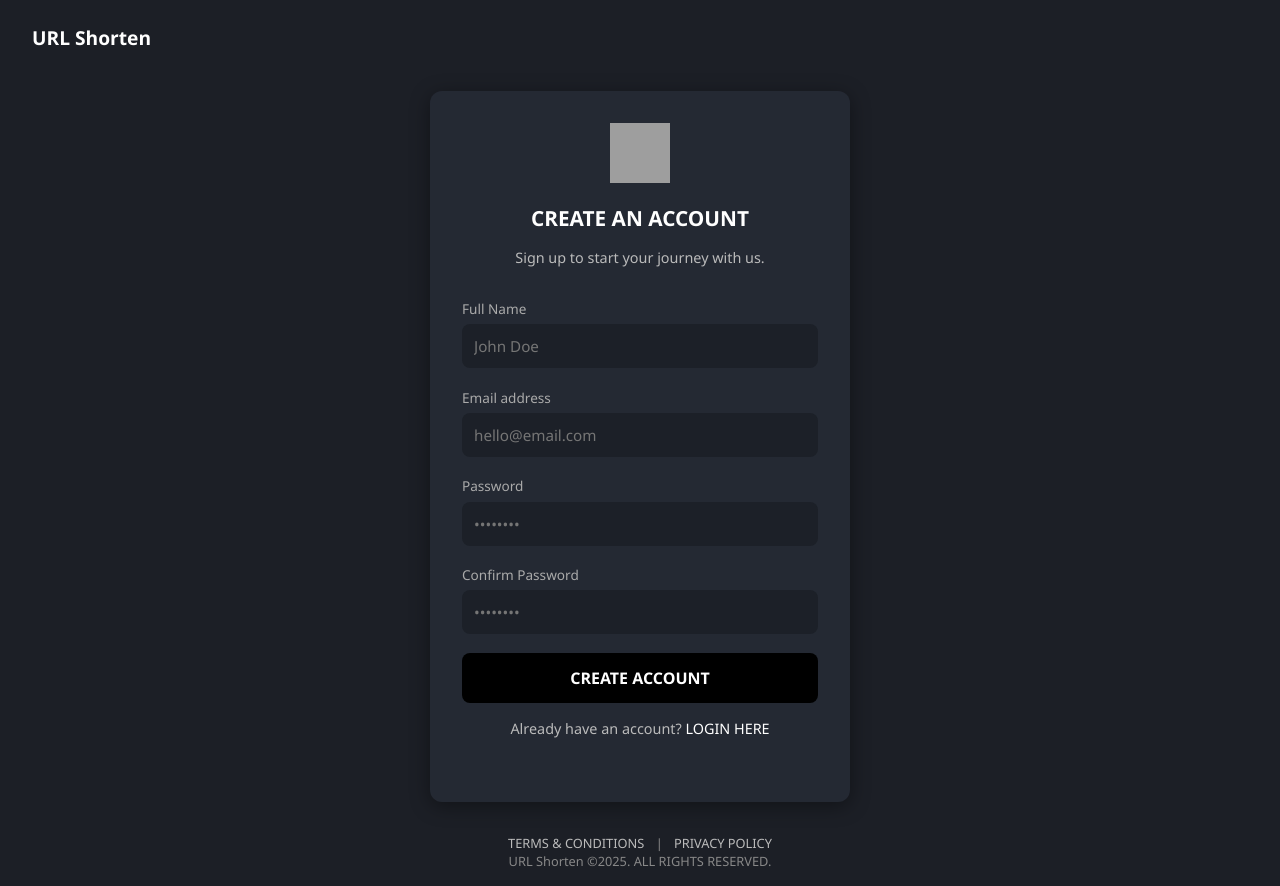
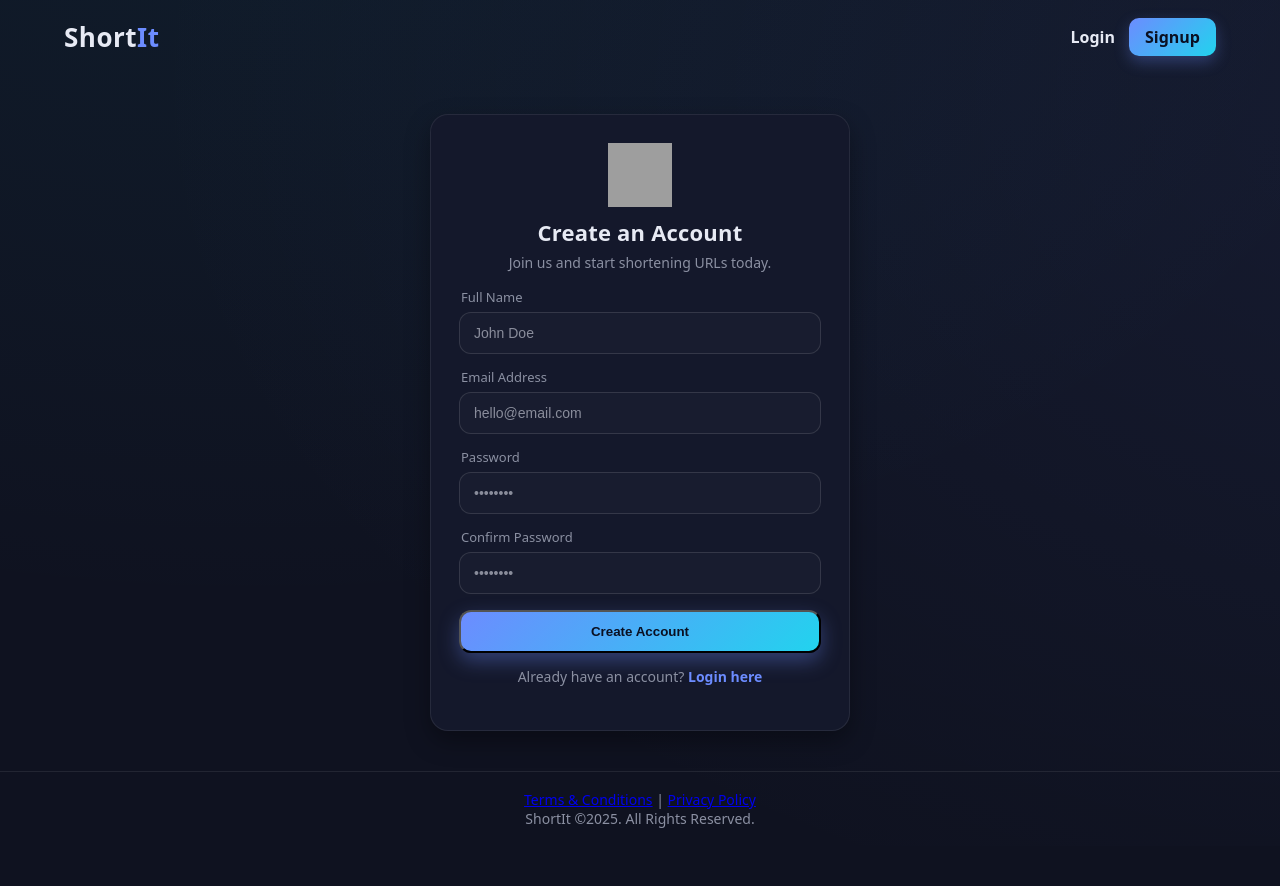
Before and after one commit to rahulholkar16/Url-Shorter, a website: page client/SignPage/index.html in a window 1280 px wide. After the commit the page ends 846 px from the top, so only its background shows below. Drawn offline with Linux system fonts and the light colour scheme; grey boxes are pictures that could not be loaded.

Commit message:
fix UI bugs

```diff
--- a/client/LoginPage/style.css
+++ /dev/null
@@ -1,135 +0,0 @@
-* {
-    margin: 0;
-    padding: 0;
-    box-sizing: border-box;
-    font-family: "Segoe UI", sans-serif;
-}
-
-body {
-    background-color: #1c1f26;
-    color: #fff;
-    display: flex;
-    flex-direction: column;
-    justify-content: space-between;
-    min-height: 100vh;
-}
-
-header {
-    padding: 1.5rem 2rem;
-    font-weight: bold;
-    font-size: 1.2rem;
-}
-
-.container {
-    display: flex;
-    justify-content: center;
-    align-items: center;
-    flex: 1;
-    padding: 1rem;
-}
-
-.card {
-    background: #242933;
-    padding: 2rem;
-    border-radius: 12px;
-    width: 100%;
-    max-width: 400px;
-    box-shadow: 0 4px 20px rgba(0, 0, 0, 0.4);
-    text-align: center;
-}
-
-.logo {
-    width: 60px;
-    height: 60px;
-    margin: 0 auto 1rem;
-}
-
-.card h2 {
-    margin-bottom: 1rem;
-    font-size: 1.3rem;
-}
-
-.card p {
-    margin-bottom: 2rem;
-    font-size: 0.9rem;
-    color: #bbb;
-}
-
-.input-group {
-    text-align: left;
-    margin-bottom: 1.2rem;
-}
-
-.input-group label {
-    display: block;
-    font-size: 0.85rem;
-    margin-bottom: 0.4rem;
-    color: #aaa;
-}
-
-.input-group input {
-    width: 100%;
-    padding: 0.75rem;
-    border-radius: 8px;
-    border: none;
-    outline: none;
-    background: #1c2028;
-    color: #fff;
-    font-size: 0.95rem;
-}
-
-.actions {
-    margin-top: 1.2rem;
-}
-
-.btn {
-    width: 100%;
-    padding: 0.85rem;
-    border: none;
-    border-radius: 8px;
-    background: #000;
-    color: #fff;
-    font-size: 1rem;
-    font-weight: bold;
-    cursor: pointer;
-    transition: background 0.3s;
-}
-
-.btn:hover {
-    background: #111;
-}
-
-.links {
-    margin-top: 1rem;
-    font-size: 0.85rem;
-    color: #888;
-}
-
-.links a {
-    color: #fff;
-    text-decoration: none;
-    font-weight: 500;
-}
-
-footer {
-    text-align: center;
-    padding: 1rem;
-    font-size: 0.8rem;
-    color: #888;
-}
-
-footer a {
-    color: #bbb;
-    text-decoration: none;
-    margin: 0 0.5rem;
-}
-
-footer a:hover {
-    text-decoration: underline;
-}
-
-@media (max-width: 480px) {
-    .card {
-        padding: 1.5rem;
-    }
-}
--- a/client/SignPage/index.html
+++ b/client/SignPage/index.html
@@ -4,18 +4,27 @@
 <head>
     <meta charset="UTF-8">
     <meta name="viewport" content="width=device-width, initial-scale=1.0">
-    <title>Signup / Register</title>
-    <link rel="stylesheet" href="style.css">
+    <title>Signup | ShortIt</title>
+    <link rel="stylesheet" href="../style.css">
 </head>
 
 <body>
-    <header>URL Shorten</header>
+    <!-- Navbar -->
+    <header class="navbar">
+        <div class="logo">Short<span>It</span></div>
+        <nav>
+            <a href="/login">Login</a>
+            <a href="/signup" class="btn">Signup</a>
+        </nav>
+    </header>
 
-    <div class="container">
-        <div class="card">
-            <img src="https://cdn-icons-png.flaticon.com/512/3135/3135715.png" alt="logo" class="logo">
-            <h2>CREATE AN ACCOUNT</h2>
-            <p>Sign up to start your journey with us.</p>
+    <!-- Main Content -->
+    <main class="container">
+        <div class="card auth-card">
+            <img src="https://cdn-icons-png.flaticon.com/512/3135/3135715.png" alt="logo" class="form-logo">
+
+            <h2>Create an Account</h2>
+            <p class="muted">Join us and start shortening URLs today.</p>
 
             <form>
                 <div class="input-group">
@@ -24,7 +33,7 @@
                 </div>
 
                 <div class="input-group">
-                    <label for="email">Email address</label>
+                    <label for="email">Email Address</label>
                     <input type="email" id="email" placeholder="hello@email.com" required>
                 </div>
 
@@ -39,20 +48,21 @@
                 </div>
 
                 <div class="actions">
-                    <button type="submit" class="btn">CREATE ACCOUNT</button>
+                    <button type="submit" class="btn primary">Create Account</button>
                 </div>
             </form>
 
             <div class="links">
-                <p>Already have an account? <a href="#">LOGIN HERE</a></p>
+                <p>Already have an account? <a href="/login">Login here</a></p>
             </div>
         </div>
-    </div>
+    </main>
 
+    <!-- Footer -->
     <footer>
-        <a href="#">TERMS & CONDITIONS</a> |
-        <a href="#">PRIVACY POLICY</a>
-        <p>URL Shorten ©2025. ALL RIGHTS RESERVED.</p>
+        <a href="#">Terms & Conditions</a> |
+        <a href="#">Privacy Policy</a>
+        <p>ShortIt ©2025. All Rights Reserved.</p>
     </footer>
 </body>
 
--- a/client/SignPage/style.css
+++ /dev/null
@@ -1,135 +0,0 @@
-* {
-    margin: 0;
-    padding: 0;
-    box-sizing: border-box;
-    font-family: "Segoe UI", sans-serif;
-}
-
-body {
-    background-color: #1c1f26;
-    color: #fff;
-    display: flex;
-    flex-direction: column;
-    justify-content: space-between;
-    min-height: 100vh;
-}
-
-header {
-    padding: 1.5rem 2rem;
-    font-weight: bold;
-    font-size: 1.2rem;
-}
-
-.container {
-    display: flex;
-    justify-content: center;
-    align-items: center;
-    flex: 1;
-    padding: 1rem;
-}
-
-.card {
-    background: #242933;
-    padding: 2rem;
-    border-radius: 12px;
-    width: 100%;
-    max-width: 420px;
-    box-shadow: 0 4px 20px rgba(0, 0, 0, 0.4);
-    text-align: center;
-}
-
-.logo {
-    width: 60px;
-    height: 60px;
-    margin: 0 auto 1rem;
-}
-
-.card h2 {
-    margin-bottom: 1rem;
-    font-size: 1.3rem;
-}
-
-.card p {
-    margin-bottom: 2rem;
-    font-size: 0.9rem;
-    color: #bbb;
-}
-
-.input-group {
-    text-align: left;
-    margin-bottom: 1.2rem;
-}
-
-.input-group label {
-    display: block;
-    font-size: 0.85rem;
-    margin-bottom: 0.4rem;
-    color: #aaa;
-}
-
-.input-group input {
-    width: 100%;
-    padding: 0.75rem;
-    border-radius: 8px;
-    border: none;
-    outline: none;
-    background: #1c2028;
-    color: #fff;
-    font-size: 0.95rem;
-}
-
-.actions {
-    margin-top: 1.2rem;
-}
-
-.btn {
-    width: 100%;
-    padding: 0.85rem;
-    border: none;
-    border-radius: 8px;
-    background: #000;
-    color: #fff;
-    font-size: 1rem;
-    font-weight: bold;
-    cursor: pointer;
-    transition: background 0.3s;
-}
-
-.btn:hover {
-    background: #111;
-}
-
-.links {
-    margin-top: 1rem;
-    font-size: 0.85rem;
-    color: #888;
-}
-
-.links a {
-    color: #fff;
-    text-decoration: none;
-    font-weight: 500;
-}
-
-footer {
-    text-align: center;
-    padding: 1rem;
-    font-size: 0.8rem;
-    color: #888;
-}
-
-footer a {
-    color: #bbb;
-    text-decoration: none;
-    margin: 0 0.5rem;
-}
-
-footer a:hover {
-    text-decoration: underline;
-}
-
-@media (max-width: 480px) {
-    .card {
-        padding: 1.5rem;
-    }
-}
--- a/client/style.css
+++ b/client/style.css
@@ -1,18 +1,11 @@
 :root {
-    --bg: #0f1220;
-    /* deep indigo */
-    --card: #14182b;
-    /* card surface */
-    --muted: #8b90a2;
-    /* secondary text */
-    --text: #e7eaf4;
-    /* primary text */
-    --acc: #6c8cff;
-    /* accent */
-    --acc-2: #22d3ee;
-    /* secondary accent */
-    --danger: #ff6b6b;
-    /* errors */
+  --bg: #0f1220; /* deep indigo */
+  --card: #14182b; /* card surface */
+  --muted: #8b90a2; /* secondary text */
+  --text: #e7eaf4; /* primary text */
+  --acc: #6c8cff; /* accent */
+  --acc-2: #22d3ee; /* secondary accent */
+  --danger: #ff6b6b; /* errors */
   --ring: rgba(108, 140, 255, 0.45);
   --radius: 18px;
   --shadow: 0 10px 25px rgba(0, 0, 0, 0.35);
@@ -26,12 +19,16 @@
 
 body {
   font-family: ui-sans-serif, system-ui, -apple-system, Segoe UI, Roboto, Arial;
-    background: radial-gradient(1200px 700px at 20% -10%,
+  background: radial-gradient(
+      1200px 700px at 20% -10%,
       rgba(34, 211, 238, 0.05),
-            transparent),
-        radial-gradient(1400px 900px at 120% 10%,
+      transparent
+    ),
+    radial-gradient(
+      1400px 900px at 120% 10%,
       rgba(108, 140, 255, 0.08),
-            transparent),
+      transparent
+    ),
     var(--bg);
   color: var(--text);
   min-height: 100vh;
@@ -51,11 +48,10 @@ body {
 }
 
 .logo {
-    font-size: 24px;
+  font-size: 26px;
   font-weight: 800;
   letter-spacing: 0.5px;
 }
-
 .logo span {
   color: var(--acc);
 }
@@ -92,7 +88,7 @@ body {
   display: flex;
   align-items: center;
   justify-content: space-between;
-    padding: 40px 24px;
+  padding: 60px 24px;
   max-width: 1200px;
   margin: 0 auto;
   gap: 40px;
@@ -105,26 +101,27 @@ body {
 }
 
 .hero-text h1 {
-    font-size: clamp(32px, 4vw, 48px);
+  font-size: clamp(36px, 4vw, 52px);
   font-weight: 800;
   margin-bottom: 14px;
+  line-height: 1.2;
 }
 
 .hero-text p {
   color: var(--muted);
-    font-size: 16px;
-    margin-bottom: 24px;
+  font-size: 17px;
+  margin-bottom: 28px;
   max-width: 480px;
 }
 
 .hero-buttons {
   display: flex;
-    gap: 12px;
+  gap: 14px;
 }
 
 .btn {
   display: inline-block;
-    padding: 12px 20px;
+  padding: 12px 22px;
   border-radius: 12px;
   font-weight: 700;
   text-decoration: none;
@@ -138,7 +135,7 @@ body {
 }
 
 .btn.secondary {
-    border: 1px solid rgba(255, 255, 255, 0.12);
+  border: 1px solid rgba(255, 255, 255, 0.15);
   background: transparent;
   color: var(--text);
 }
@@ -146,7 +143,6 @@ body {
 .btn:hover {
   filter: brightness(1.05);
 }
-
 .btn:active {
   transform: translateY(1px);
 }
@@ -161,14 +157,15 @@ body {
   background: var(--card);
   border-radius: var(--radius);
   box-shadow: var(--shadow);
-    padding: 20px;
+  padding: 22px;
   border: 1px solid rgba(255, 255, 255, 0.08);
 }
 
 .dashboard-preview h2 {
-    margin-bottom: 12px;
+  margin-bottom: 16px;
   font-size: 20px;
   font-weight: 700;
+  color: var(--acc-2);
 }
 
 table {
@@ -177,8 +174,7 @@ table {
   font-size: 14px;
 }
 
-th,
-td {
+th, td {
   text-align: left;
   padding: 10px;
   border-bottom: 1px solid rgba(255, 255, 255, 0.1);
@@ -190,14 +186,139 @@ th {
 }
 
 tbody tr:hover {
-    background: rgba(255, 255, 255, 0.04);
+  background: rgba(255, 255, 255, 0.05);
 }
 
 /* Footer */
 footer {
   text-align: center;
-    padding: 16px;
+  padding: 18px;
   color: var(--muted);
   font-size: 14px;
   border-top: 1px solid rgba(255, 255, 255, 0.08);
 }
+
+/* =========================
+   Auth Pages (Login & Signup)
+   ========================= */
+.muted { color: var(--muted); }
+
+.container {
+  flex: 1;
+  display: flex;
+  align-items: center;
+  justify-content: center;
+  padding: 40px 20px;
+}
+
+/* Main card */
+.auth-card {
+  width: 100%;
+  max-width: 420px;
+  background: var(--card);
+  border-radius: var(--radius);
+  box-shadow: var(--shadow);
+  border: 1px solid rgba(255, 255, 255, 0.08);
+  padding: 28px;
+  text-align: center;
+}
+
+.auth-card h2 {
+  font-size: 22px;
+  font-weight: 800;
+  letter-spacing: 0.2px;
+  margin: 10px 0 6px;
+}
+
+.auth-card p {
+  font-size: 14px;
+  color: var(--muted);
+  margin-bottom: 16px;
+}
+
+/* Logo inside the card (avoid clash with navbar .logo) */
+.form-logo {
+  width: 64px;
+  height: 64px;
+  margin: 0 auto 8px;
+  display: block;
+}
+
+/* Form fields */
+.input-group {
+  text-align: left;
+  margin-bottom: 14px;
+}
+
+.input-group label {
+  display: block;
+  font-size: 13px;
+  color: var(--muted);
+  margin: 0 0 6px 2px;
+}
+
+.input-group input {
+  width: 100%;
+  padding: 12px 14px;
+  border-radius: 12px;
+  border: 1px solid rgba(255, 255, 255, 0.12);
+  background: rgba(255, 255, 255, 0.02);
+  color: var(--text);
+  outline: none;
+  font-size: 14px;
+  transition: border-color .2s, box-shadow .2s, background .2s;
+}
+
+.input-group input::placeholder {
+  color: rgba(231, 234, 244, 0.55);
+}
+
+.input-group input:focus {
+  border-color: var(--acc);
+  box-shadow: 0 0 0 6px var(--ring);
+  background: rgba(255, 255, 255, 0.03);
+}
+
+/* Actions / buttons */
+.actions {
+  margin-top: 16px;
+}
+
+.actions .btn {
+  width: 100%;
+  text-align: center;
+}
+
+/* Links under the form */
+.links {
+  margin-top: 14px;
+  font-size: 14px;
+  color: var(--muted);
+}
+
+.links a {
+  color: var(--acc);
+  font-weight: 700;
+  text-decoration: none;
+}
+
+.links a:hover {
+  filter: brightness(1.1);
+}
+
+/* Optional: error/helper chips */
+.form-error {
+  margin-top: 10px;
+  background: rgba(255, 107, 107, 0.08);
+  border: 1px solid rgba(255, 107, 107, 0.3);
+  color: #ffdede;
+  padding: 10px 12px;
+  border-radius: 10px;
+  font-size: 14px;
+  display: none; /* toggle to block when needed */
+}
+
+/* Responsive tweaks */
+@media (max-width: 480px) {
+  .auth-card { padding: 22px; }
+}
```
Also changed, not shown: client/LoginPage/index.html (+25 -15 lines). Lines whose indentation alone changed are shown as unchanged.
